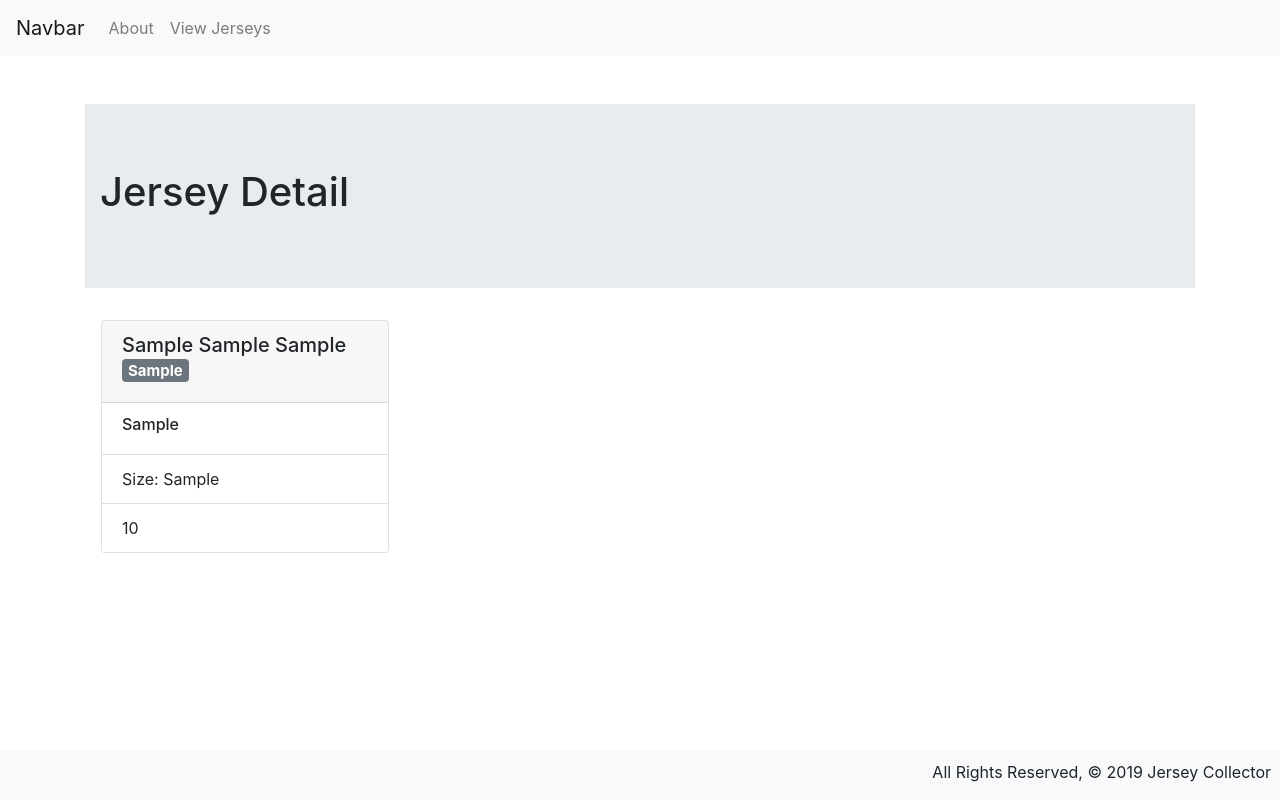
After one commit to gideonibemerejr/Jersey-Collector, a Django app: page /jerseys/1/ in a window 1280 px wide. The commit adds this page. Run offline with Django 3.2, Linux system fonts and the light colour scheme; tables that the repository leaves empty hold one stand-in row (values such as "Sample post"); some libraries are stand-ins or nearby versions.

Commit message:
Lab complete

```diff
--- a/jerseycollector/main_app/models.py
+++ b/jerseycollector/main_app/models.py
@@ -3,23 +3,23 @@ from django.db import models
 # Create your models here.
 
 
-class Jersey:
-    def __init__(self, year, club, player, kit_type, sleeve_length, price, size):
-        self.year = year
-        self.club = club
-        self.player = player
-        self.kit_type = kit_type + ' Shirt'
-        self.sleeve_length = sleeve_length + '/S'
-        self.price = '$ ' + price
-        self.size = size
+class Jersey(models.Model):
+    year = models.CharField(max_length=5)
+    club = models.CharField(max_length=100)
+    player = models.CharField(max_length=100)
+    kit_type = models.CharField(max_length=100)
+    sleeve_length = models.CharField(max_length=100)
+    price = models.IntegerField()
+    size = models.CharField(max_length=5)
+
+    def __str__(self):
+        return self.name
 
 
 jerseys = [
-    Jersey('08-09', 'Manchester United',
-           'Cristiano Ronaldo', 'Home', 'L', '150.00', 'XL'),
-    Jersey('98-99', 'AS Roma', 'Francesco Totti', 'Away', 'S', '129.99', 'XS'),
-    Jersey('01-02', 'Arsenal', 'Thierry Henry', 'Home', 'L', '69.99', 'L'),
-    Jersey('04-05', 'Real Madrid', 'Zinedine Zidane',
-           'Home', 'L', '129.99', 'XXXL'),
-    Jersey('11-12', 'Inter Milan', 'Javier Zanetti', 'Home', 'L', '89.99', 'M'),
+   Jersey( year='08-09', club='Manchester United', player='Cristiano Ronaldo', kit_type='Home', sleeve_length='L', price=150.00, size='XL'),
+    Jersey(year='98-99', club='AS Roma', player='Francesco Totti', kit_type='Away', sleeve_length='S', price=129.99, size='XS'),
+    Jersey(year='01-02', club='Arsenal', player='Thierry Henry', kit_type='Home', sleeve_length='L', price=69.99, size='L'),
+    Jersey(year='04-05', club='Real Madrid', player='Zinedine Zidane', kit_type='Home', sleeve_length='L', price=129.99, size='XXXL'),
+    Jersey(year='11-12', club='Inter Milan', player='Javier Zanetti', kit_type='Third', sleeve_length='L', price=89.99, size='M'),
 ]
--- a/jerseycollector/main_app/static/css/style.css
+++ b/jerseycollector/main_app/static/css/style.css
@@ -3,7 +3,15 @@ body {
   min-height: 100vh;
   flex-direction: column;
 }
-
+.grid a {
+  text-decoration: none;
+  cursor: pointer;
+  color: #000;
+}
+.grid a:hover {
+  text-decoration: none;
+  color:#000055;
+}
 main {
   flex: 1 0 auto;
 }
--- /dev/null
+++ b/jerseycollector/main_app/templates/jerseys/detail.html
@@ -0,0 +1,32 @@
+{% extends "../layout.html" %}
+
+{% block content %}
+<div class="jumbotron jumbotron-fluid mt-5">
+    <div class="container">
+        <h1>Jersey Detail</h1>
+    </div>
+</div>
+<div class="card mb-5" style="width: 18rem;">
+    <div class="card-header">
+        <h5>
+            {{ jersey.year }}
+            {{ jersey.club }}
+            {{ jersey.kit_type }}
+            <span class="badge badge-secondary">
+                {{ jersey.sleeve_length }}
+            </span>
+        </h5>
+    </div>
+    <ul class="list-group list-group-flush">
+        <li class="list-group-item">
+            <h6>{{ jersey.player }}</h6>
+        </li>
+        <li class="list-group-item">
+            Size: {{ jersey.size }}
+        </li>
+        <li class="list-group-item">
+            {{ jersey.price }}
+        </li>
+    </ul>
+</div>
+{% endblock %}
--- a/jerseycollector/main_app/templates/layout.html
+++ b/jerseycollector/main_app/templates/layout.html
@@ -22,10 +22,10 @@
         <div class="collapse navbar-collapse" id="navbarNav">
             <ul class="navbar-nav">
                 <li class="nav-item">
-                    <a class="nav-link" href="/about">About</a>
+                    <a class="nav-link" href="{% url 'about' %}">About</a>
                 </li>
                 <li class="nav-item">
-                    <a class="nav-link" href="/jerseys">View Jerseys</a>
+                    <a class="nav-link" href="{% url 'jerseys' %}">View Jerseys</a>
                 </li>
             </ul>
         </div>
--- a/jerseycollector/main_app/urls.py
+++ b/jerseycollector/main_app/urls.py
@@ -5,4 +5,5 @@ urlpatterns = [
     path('', views.index, name='index'),
     path('about/', views.about, name='about'),
     path('jerseys/', views.jerseys_index, name='jerseys'),
+    path('jerseys/<int:jersey_id>/', views.jerseys_detail, name='detail'),
 ]
--- a/jerseycollector/main_app/views.py
+++ b/jerseycollector/main_app/views.py
@@ -1,5 +1,5 @@
 from django.shortcuts import render
-from .models import Jersey, jerseys
+from .models import Jersey
 # Create your views here.
 
 
@@ -8,7 +8,13 @@ def index(request):
 
 
 def jerseys_index(request):
+    jerseys = Jersey.objects.all()
     return render(request, 'jerseys/index.html', {'title': 'All Jerseys | Jersey Collector', 'jerseys': jerseys})
+
+
+def jerseys_detail(request, jersey_id):
+    jersey = Jersey.objects.get(id=jersey_id)
+    return render(request, 'jerseys/detail.html', {'title': 'Jersey Detail | Jersey Collector', 'jersey': jersey})
 
 
 def about(request):
```
Also changed, not shown: jerseycollector/main_app/templates/jerseys/index.html (+5 -2 lines), jerseycollector/main_app/migrations/0001_initial.py (added), jerseycollector/main_app/migrations/0002_auto_20190610_2140.py (added).
